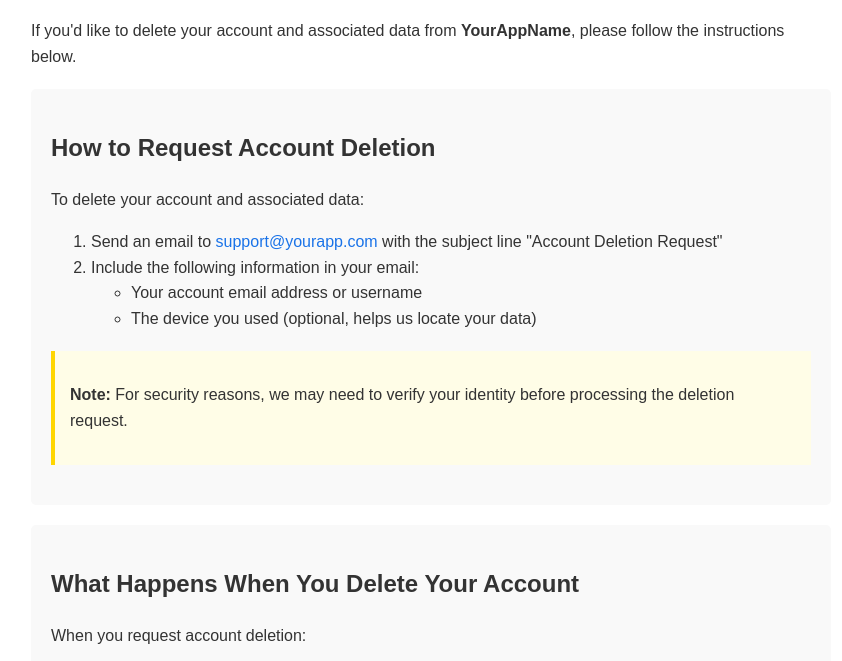
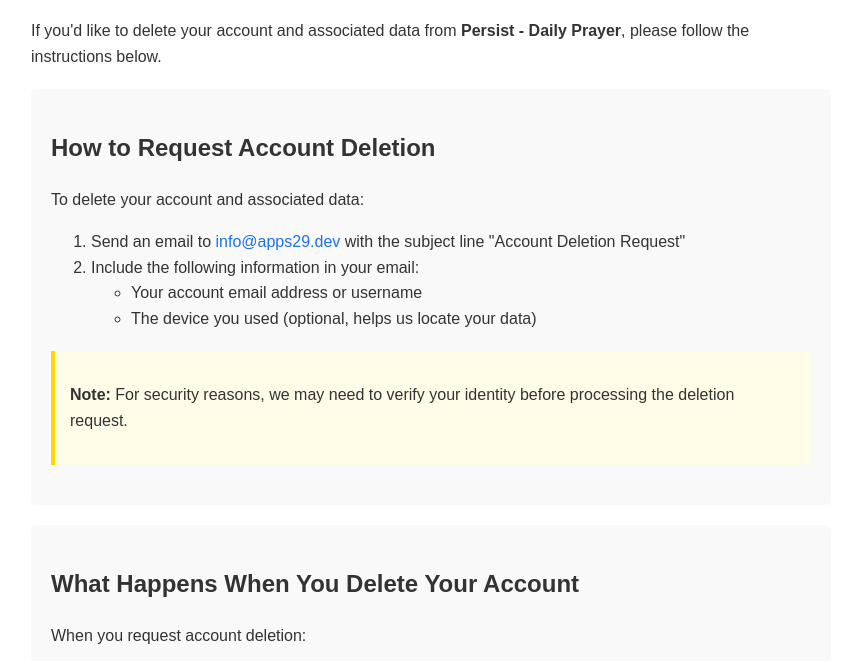
Before and after one commit to calebcng/account-deletion-request, a plain HTML site: page index.html in a window 1280 px wide. Shown: the part 96-757 px from the top of the page, without its empty margins (209-1051 px from the left). Drawn offline with Linux system fonts and the light colour scheme.

Commit message:
Update generic boilerplate text

```diff
--- a/index.html
+++ b/index.html
@@ -3,7 +3,7 @@
 <head>
     <meta charset="UTF-8">
     <meta name="viewport" content="width=device-width, initial-scale=1.0">
-    <title>Account Deletion Request | YourAppName</title>
+    <title>Account Deletion Request | Persist - Daily Prayer</title>
     <style>
         body {
             font-family: Arial, sans-serif;
@@ -39,13 +39,13 @@
 </head>
 <body>
     <h1>Account Deletion Request</h1>
-    <p>If you'd like to delete your account and associated data from <strong>YourAppName</strong>, please follow the instructions below.</p>
+    <p>If you'd like to delete your account and associated data from <strong>Persist - Daily Prayer</strong>, please follow the instructions below.</p>
 
     <div class="container">
         <h2>How to Request Account Deletion</h2>
         <p>To delete your account and associated data:</p>
         <ol>
-            <li>Send an email to <a href="mailto:info@apps29.dev?subject=Account%20Deletion%20Request">support@yourapp.com</a> with the subject line "Account Deletion Request"</li>
+            <li>Send an email to <a href="mailto:info@apps29.dev?subject=Account%20Deletion%20Request">info@apps29.dev</a> with the subject line "Account Deletion Request"</li>
             <li>Include the following information in your email:
                 <ul>
                     <li>Your account email address or username</li>
```
